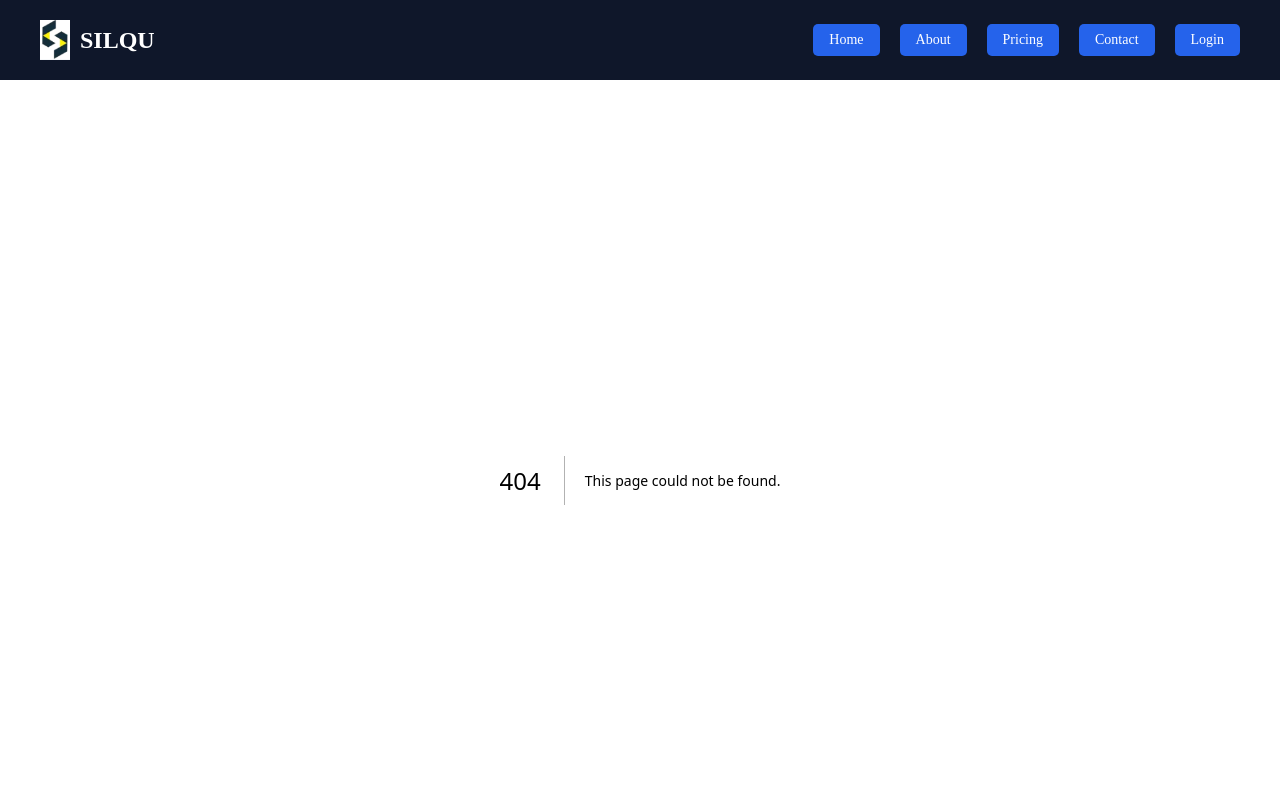
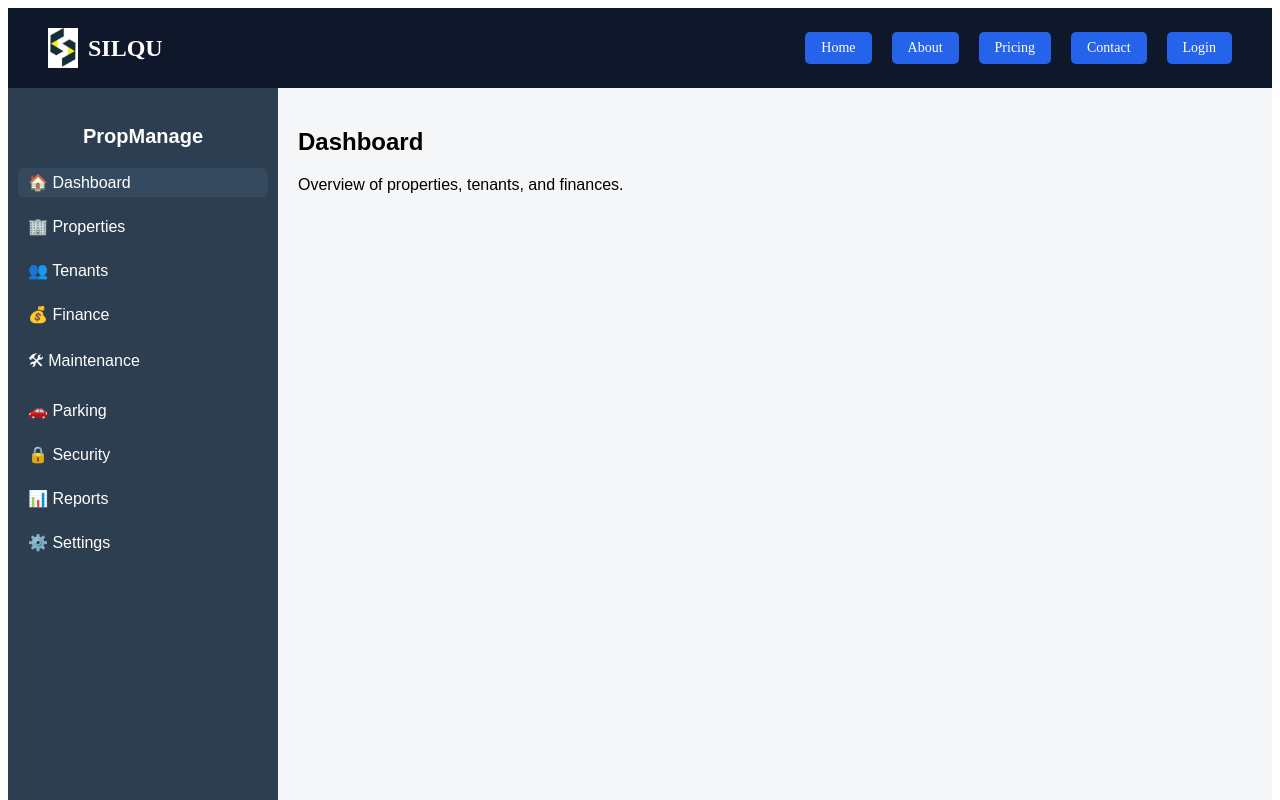
Before and after one commit to Antony-Mwangi/rental, a Next.js app: page /Dashboard in a window 1280 px wide. Before the commit this address had no page. Shown: the top 800 px of the page. Built offline with nearby package versions, Linux system fonts and the light colour scheme.

Commit message:
added pages

```diff
--- /dev/null
+++ b/app/Dashboard/page.js
@@ -0,0 +1,215 @@
+"use client";
+
+import { useState } from "react";
+
+export default function Dashboard() {
+  const [activePage, setActivePage] = useState("dashboard");
+  const [sidebarOpen, setSidebarOpen] = useState(true);
+
+  // Function to render pages dynamically
+  const renderPage = () => {
+    switch (activePage) {
+      case "dashboard":
+        return <DashboardPage />;
+      case "properties":
+        return <PropertiesPage />;
+      case "tenants":
+        return <TenantsPage />;
+      case "finance":
+        return <FinancePage />;
+      case "maintenance":
+        return <MaintenancePage />;
+      case "parking":
+        return <ParkingPage />;
+      case "security":
+        return <SecurityPage />;
+      case "reports":
+        return <ReportsPage />;
+      case "settings":
+        return <SettingsPage />;
+      default:
+        return <DashboardPage />;
+    }
+  };
+
+  const menuItems = [
+    { label: "Dashboard", key: "dashboard", icon: "🏠" },
+    { label: "Properties", key: "properties", icon: "🏢" },
+    { label: "Tenants", key: "tenants", icon: "👥" },
+    { label: "Finance", key: "finance", icon: "💰" },
+    { label: "Maintenance", key: "maintenance", icon: "🛠" },
+    { label: "Parking", key: "parking", icon: "🚗" },
+    { label: "Security", key: "security", icon: "🔒" },
+    { label: "Reports", key: "reports", icon: "📊" },
+    { label: "Settings", key: "settings", icon: "⚙️" },
+  ];
+
+  return (
+    <div style={styles.container}>
+      {/* Sidebar */}
+      <div style={{ ...styles.sidebar, width: sidebarOpen ? "250px" : "60px" }}>
+        <h2 style={styles.logo}>{sidebarOpen ? "PropManage" : "PM"}</h2>
+        <nav style={styles.nav}>
+          {menuItems.map((item) => (
+            <a
+              key={item.key}
+              href="#"
+              style={{
+                ...styles.navItem,
+                background: activePage === item.key ? "#34495e" : "transparent",
+              }}
+              onClick={() => setActivePage(item.key)}
+            >
+              {item.icon} {sidebarOpen && item.label}
+            </a>
+          ))}
+        </nav>
+        <button
+          style={styles.toggleBtn}
+          onClick={() => setSidebarOpen(!sidebarOpen)}
+        >
+          {sidebarOpen ? "⬅" : "➡"}
+        </button>
+      </div>
+
+
+      <div style={styles.main}>{renderPage()}</div>
+    </div>
+  );
+}
+
+
+
+function DashboardPage() {
+  return (
+    <div>
+      <h2>Dashboard</h2>
+      <p>Overview of properties, tenants, and finances.</p>
+    </div>
+  );
+}
+
+function PropertiesPage() {
+  return (
+    <div>
+      <h2>Properties</h2>
+      <p>List of all properties, units, and occupancy status.</p>
+    </div>
+  );
+}
+
+function TenantsPage() {
+  return (
+    <div>
+      <h2>Tenants</h2>
+      <p>Tenant profiles, lease agreements, and contact info.</p>
+    </div>
+  );
+}
+
+function FinancePage() {
+  return (
+    <div>
+      <h2>Finance</h2>
+      <p>Rent collection, expenses, invoices, and financial reports.</p>
+    </div>
+  );
+}
+
+function MaintenancePage() {
+  return (
+    <div>
+      <h2>Maintenance</h2>
+      <p>Pending tasks, maintenance requests, and history.</p>
+    </div>
+  );
+}
+
+function ParkingPage() {
+  return (
+    <div>
+      <h2>Parking</h2>
+      <p>Vehicle logs and parking allocation.</p>
+    </div>
+  );
+}
+
+function SecurityPage() {
+  return (
+    <div>
+      <h2>Security</h2>
+      <p>Visitor logs and security alerts.</p>
+    </div>
+  );
+}
+
+function ReportsPage() {
+  return (
+    <div>
+      <h2>Reports</h2>
+      <p>Analytics, graphs, and KPIs for your properties.</p>
+    </div>
+  );
+}
+
+function SettingsPage() {
+  return (
+    <div>
+      <h2>Settings</h2>
+      <p>Update profile, property rules, and user roles.</p>
+    </div>
+  );
+}
+
+
+
+const styles = {
+  container: {
+    display: "flex",
+    height: "100vh",
+    fontFamily: "Arial, sans-serif",
+    background: "#f4f6f8",
+  },
+  sidebar: {
+    background: "#2c3e50",
+    color: "#fff",
+    display: "flex",
+    flexDirection: "column",
+    padding: "20px 10px",
+    transition: "width 0.3s",
+  },
+  logo: {
+    fontSize: "20px",
+    fontWeight: "bold",
+    marginBottom: "20px",
+    textAlign: "center",
+  },
+  nav: {
+    display: "flex",
+    flexDirection: "column",
+    gap: "15px",
+  },
+  navItem: {
+    color: "#fff",
+    textDecoration: "none",
+    fontSize: "16px",
+    padding: "5px 10px",
+    borderRadius: "5px",
+    transition: "background 0.2s",
+    cursor: "pointer",
+  },
+  toggleBtn: {
+    marginTop: "auto",
+    background: "#34495e",
+    border: "none",
+    color: "#fff",
+    padding: "10px",
+    cursor: "pointer",
+    borderRadius: "5px",
+  },
+  main: {
+    flex: 1,
+    padding: "20px",
+    overflowY: "auto",
+  },
+};
--- a/app/Definition/page.js
+++ b/app/Definition/page.js
@@ -390,7 +390,7 @@ export default function Definition() {
       <section className="final-cta">
         <h2>Ready for The Silqu Experience?</h2>
         <p style={{marginTop: '15px', opacity: 0.9}}><b>Join 10,000+ landlords</b> discovering a smart way to manage properties.</p>
-        <Link href="/dashboard" className="cta" style={{background: 'white', color: 'var(--primary)'}}>Go to Dashboard</Link>
+        <Link href="/Dashboard" className="cta" style={{background: 'white', color: 'var(--primary)'}}>Go to Dashboard</Link>
       </section>
     </main>
   );
```
